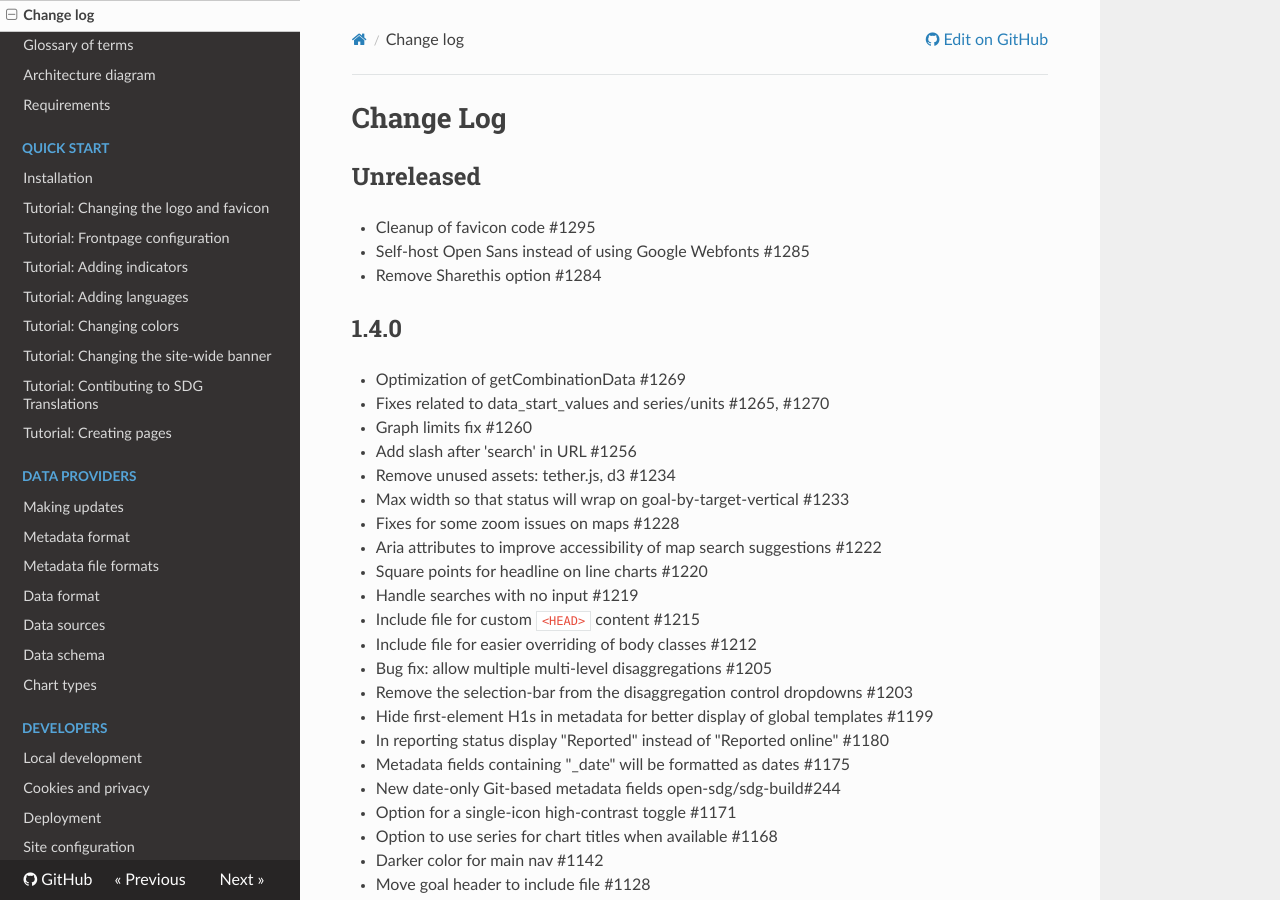
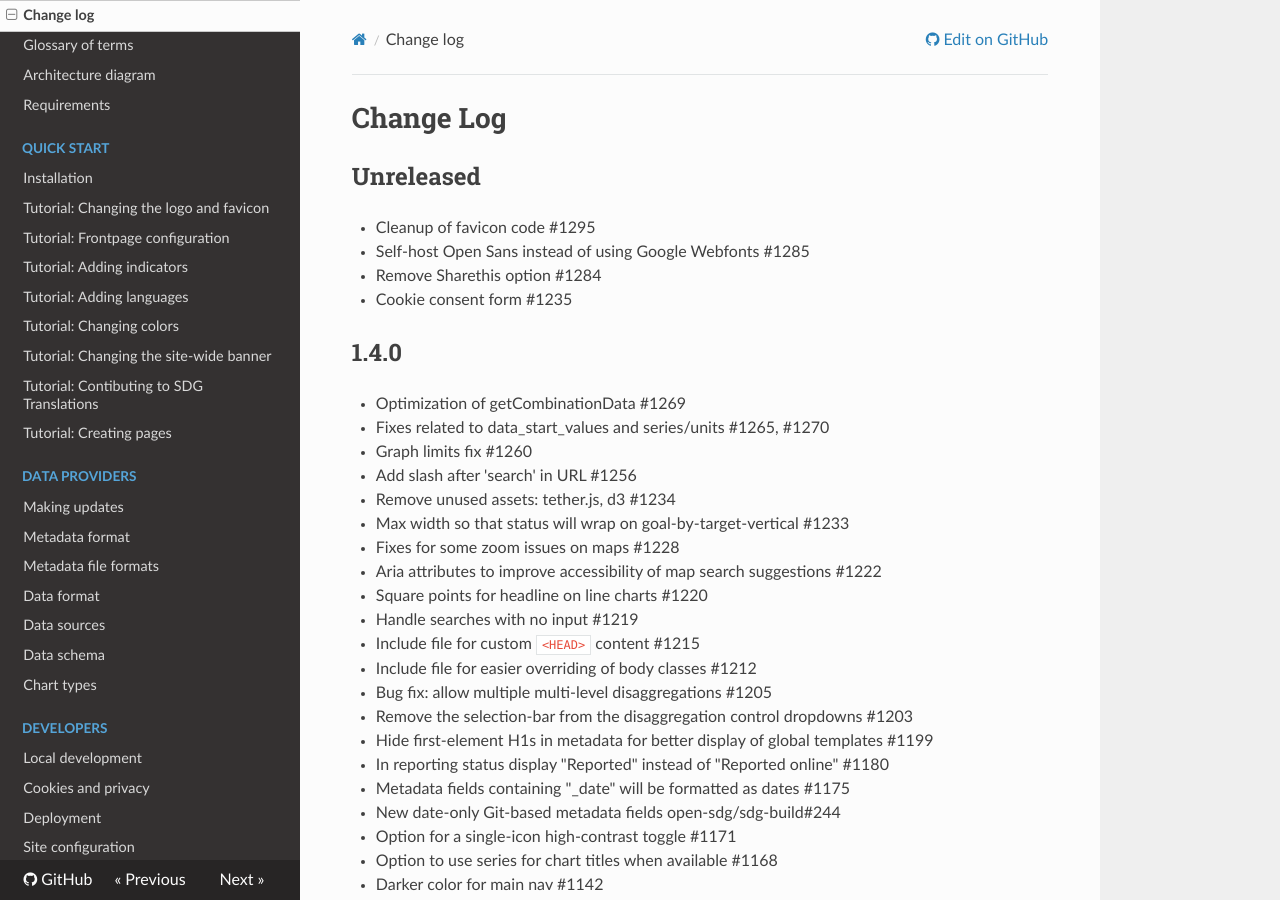
Before and after one commit to open-sdg/open-sdg, an MkDocs documentation site: the page built from docs/changelog.md, in a window 1280 px wide and 900 px high. Built offline with MkDocs 1.6.1, drawn with Linux system fonts in a browser that asks for light colours; nearby versions of some CDN libraries; old or Windows-style settings are respelled for this version of MkDocs.

Commit message:
Changelog

```diff
--- a/docs/changelog.md
+++ b/docs/changelog.md
@@ -5,6 +5,7 @@
 * Cleanup of favicon code #1295
 * Self-host Open Sans instead of using Google Webfonts #1285
 * Remove Sharethis option #1284
+* Cookie consent form #1235
 
 ## 1.4.0
 
```
